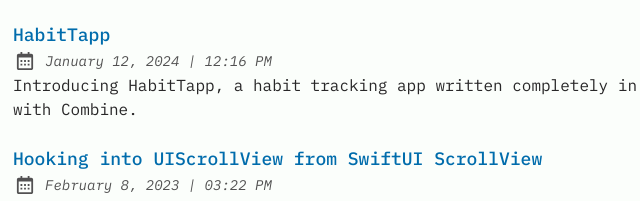
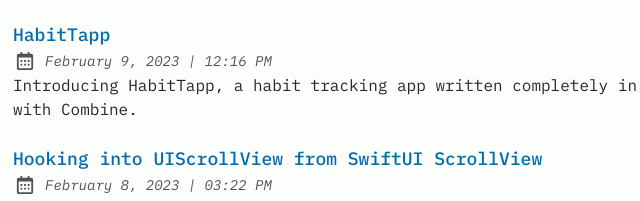
Before and after one commit to kekearifblog/kekearifblog.github.io, an Astro site: page / in a window 1280 px wide. Shown: the part 431-632 px from the top of the page, 259-899 px from the left. Built offline with nearby package versions, Linux system fonts and the light colour scheme; Astro itself is replaced by a stand-in of ours; some packages are replaced by stand-ins of ours.

Commit message:
updated date on habittapp post

```diff
--- a/src/content/blog/habittapp-ios-app.md
+++ b/src/content/blog/habittapp-ios-app.md
@@ -1,6 +1,6 @@
 ---
 author: Keke Arif
-pubDatetime: 2023-13-12T12:16:00Z
+pubDatetime: 2023-02-09T12:16:00Z
 title: HabitTapp
 postSlug: habittapp-ios-app
 featured: true
```
